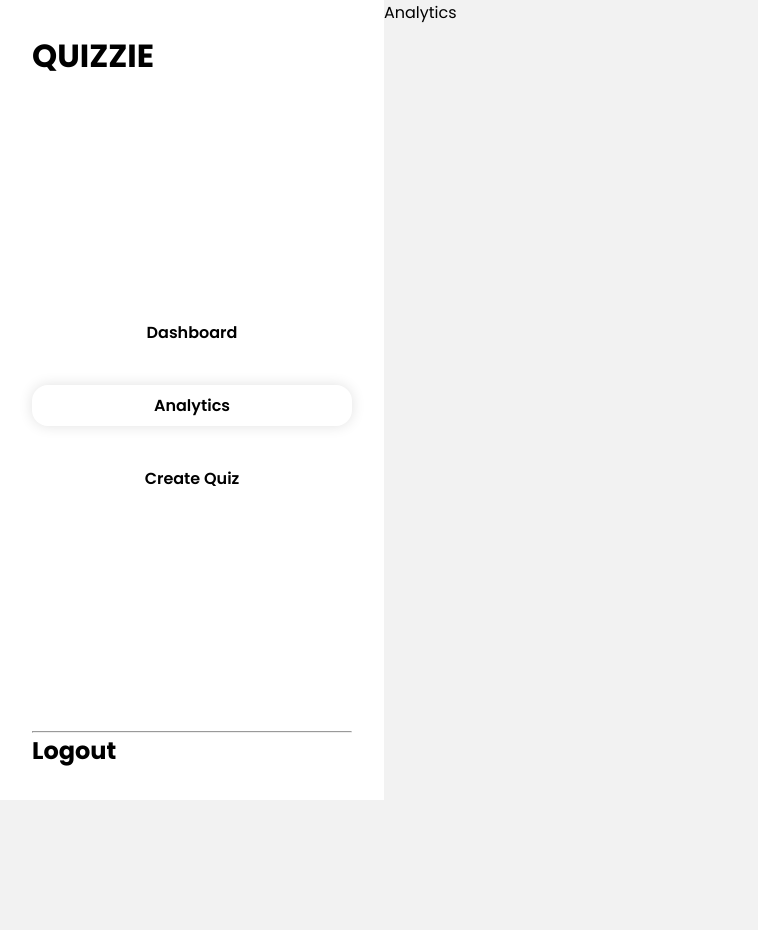
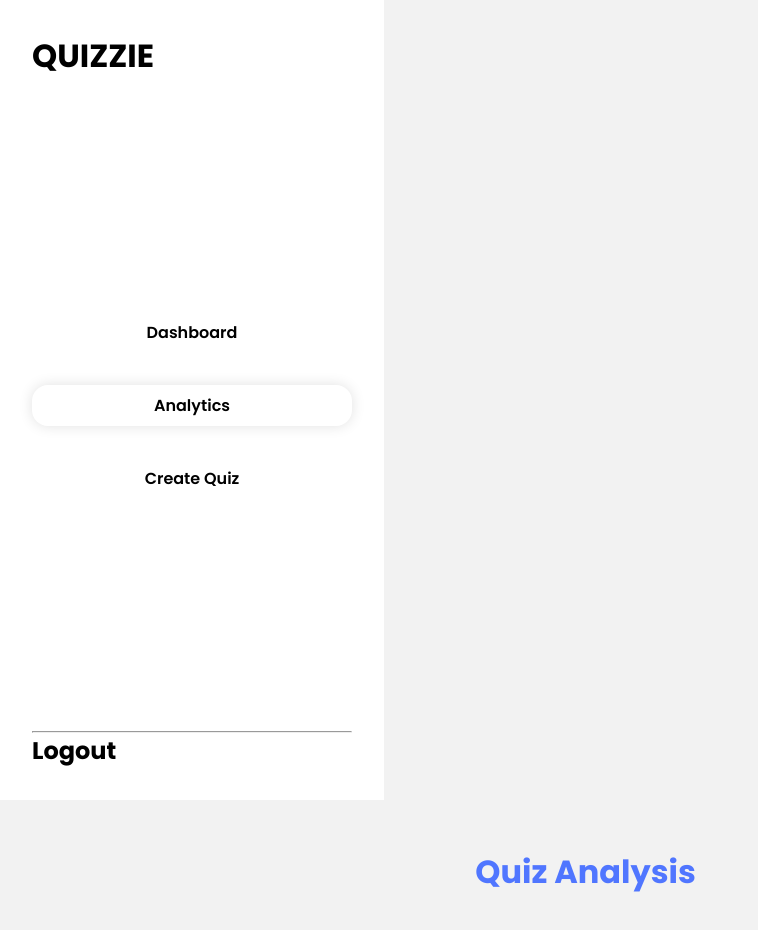
Before and after one commit to Omkarcode11/Final-Evaluation, a React (Vite) app in the folder frontend/: page /Analytics in a window 1280 px wide. Shown: the top 930 px of the page, without its empty margins (0-758 px from the left). Before the commit the page ends 800 px from the top, so only its background shows below. Built offline with nearby package versions, Linux system fonts and the light colour scheme; a web font is replaced by a local one.

Commit message:
analytics ui complete

```diff
--- /dev/null
+++ b/frontend/src/components/analytics/Analytics.module.css
@@ -0,0 +1,18 @@
+.container{
+    padding: 3rem 1rem;
+    width: 89%;
+    text-align: center;
+}
+
+.header{
+  color:  #5076FF;
+
+}
+
+.quizTableContainer{
+  margin-top: 4rem;
+  display: flex;
+  flex-direction: column;
+  justify-content: center;
+  align-items: center;
+}
--- a/frontend/src/components/analytics/Analytics.tsx
+++ b/frontend/src/components/analytics/Analytics.tsx
@@ -1,7 +1,18 @@
-function Analytics() {
-  return (
-    <div>Analytics</div>
-  )
+import classes from "./Analytics.module.css";
+import QuizTable from "../quizTable/table/QuizTable";
+
+
+type Props = {};
+
+function Analytics({}: Props) {
+  return(
+  <div className={classes.container}>
+    <h1 className={classes.header}>Quiz Analysis</h1>
+    <div className={classes.quizTableContainer}>
+     <QuizTable/>
+    </div>
+    </div>
+    );
 }
 
-export default Analytics
+export default Analytics;
```
